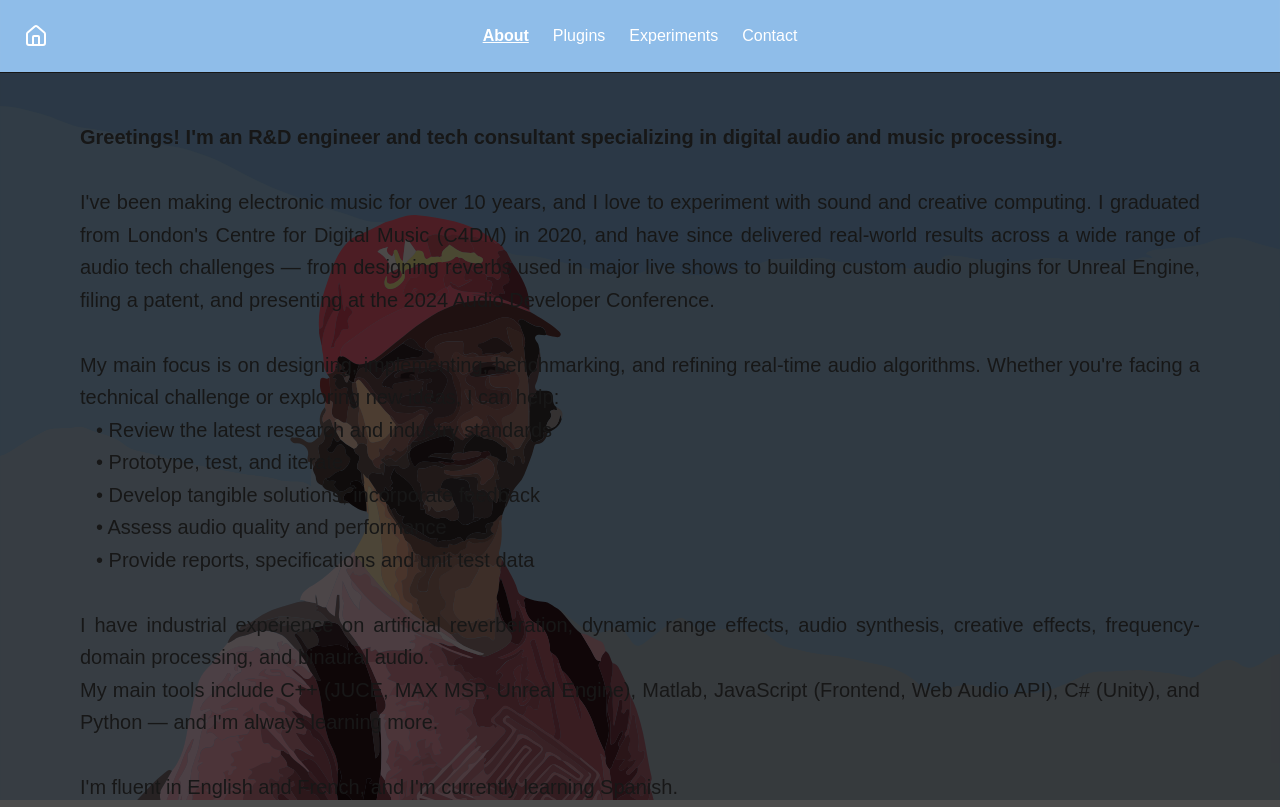
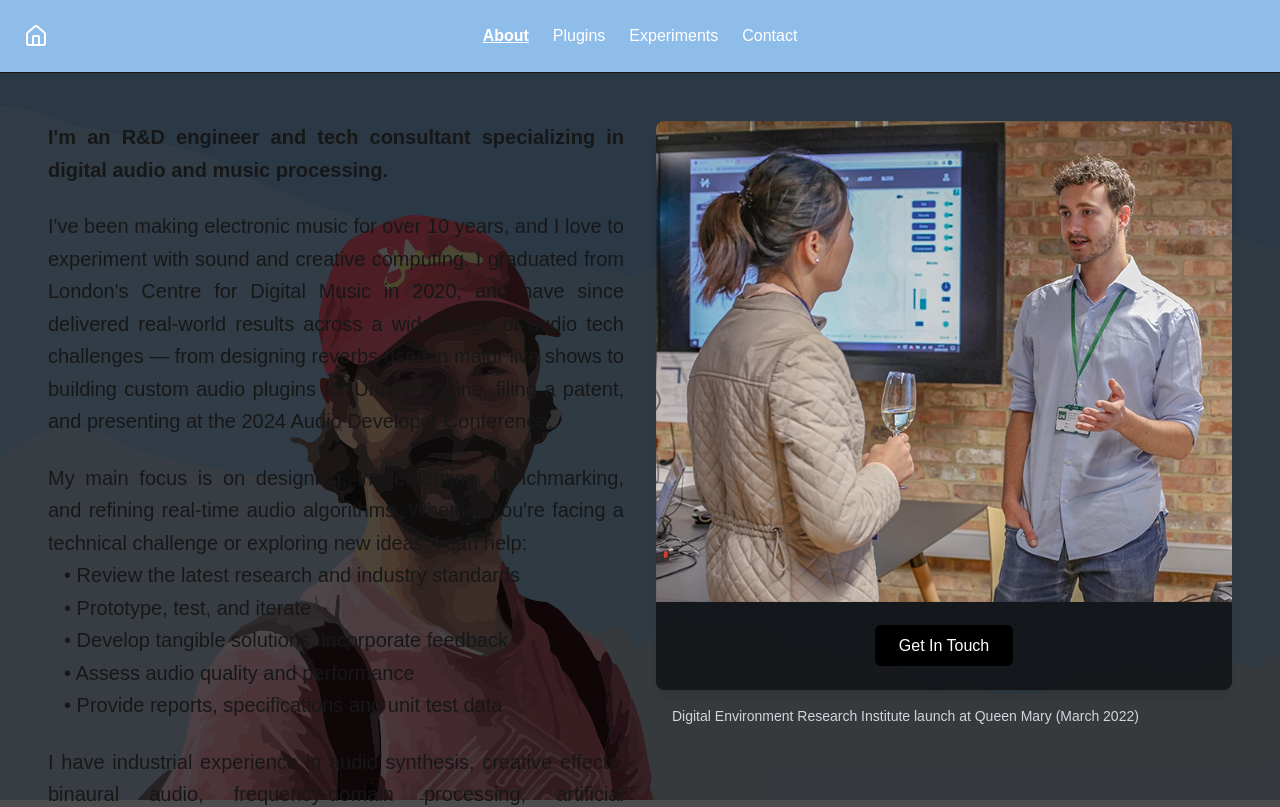
Before and after one commit to Selim-Sheta/Website, a Next.js app in the folder my-website/: page /about in a window 1280 px wide. Shown: the top 807 px of the page. Built offline with nearby package versions, Linux system fonts and the light colour scheme.

Commit message:
Improve about page

```diff
--- a/my-website/src/app/about/page.tsx
+++ b/my-website/src/app/about/page.tsx
@@ -1,39 +1,70 @@
 
 import Link from 'next/link';
-import AnimatedBackground from '../components/AnimatedBackground';
 import Header from '../components/Header';
 import Footer from '../components/Footer';
+import AnimatedBackground from '../components/AnimatedBackground';
+import ActionCard from '../components/ActionCard';
 
 export default function Page() {
+    const getInTouch = [
+        {
+          title: 'Get In Touch',
+          description: 'DERI Institute Launch.',
+          date: 'Mar 2022',
+          imageUrl: '/img/candid-1.webp',
+          link: '/contact',
+        }
+    ];
     return (
         <div className="relative min-h-screen overflow-hidden">
             <AnimatedBackground animate={false} />
-            <main className="relative z-0 flex flex-col min-h-screen bg-center bg-no-repeat bg-cover" >
+            <main className="main-layout" >
                 <Header />
                 {/* Hero Section */}
-                <section className="flex flex-col items-center justify-center flex-1 text-center p-12 bg-black/70">
-                        <p className="text-xl text-justify leading-relaxed mb-8 mx-8">
-                        <b>Greetings! I'm an R&D engineer and tech consultant specializing in digital audio and music processing.</b> <br/><br/>
+                <section className="main-section">
+                    <div className="split-layout">
+                        <div className="split-text">
+                            <p className="text-body">
+                                <b>I'm an R&D engineer and tech consultant specializing in digital audio and music processing.</b>
+                            </p>
+                            <p className="text-body">
                                 I've been making electronic music for over 10 years, and I love to experiment with sound and creative computing.
-                        I graduated from London's Centre for Digital Music (C4DM) in 2020, and have since delivered real-world results across a wide range
+                                I graduated from London's Centre for Digital Music in 2020, and have since delivered real-world results across a wide range
                                 of audio tech challenges — from designing reverbs used in major live shows to building custom audio plugins for
-                        Unreal Engine, filing a patent, and presenting at the 2024 Audio Developer Conference. <br/><br/>
+                                Unreal Engine, filing a patent, and presenting at the 2024 Audio Developer Conference. </p>
+                            <p className="text-body">
                                 My main focus is on designing, implementing, benchmarking, and refining real-time audio algorithms.
                                 Whether you're facing a technical challenge or exploring new ideas, I can help:<br/>
                                 <span className="inline-block ml-4">• Review the latest research and industry standards</span><br/>
                                 <span className="inline-block ml-4">• Prototype, test, and iterate</span><br/>
                                 <span className="inline-block ml-4">• Develop tangible solutions, incorporate feedback</span><br/>
                                 <span className="inline-block ml-4">• Assess audio quality and performance</span><br/>
-                        <span className="inline-block ml-4">• Provide reports, specifications and unit test data</span><br/><br/>
-                        I have industrial experience on artificial reverberation, dynamic range effects,
-                        audio synthesis, creative effects, frequency-domain processing, and binaural audio. <br/>
-                        My main tools include C++ (JUCE, MAX MSP, Unreal Engine), Matlab, JavaScript (Frontend, Web Audio API), C# (Unity), and Python — and I'm always learning more. <br/><br/>
+                                <span className="inline-block ml-4">• Provide reports, specifications and unit test data</span>
+                            </p>
+                            <p className="text-body">
+                                I have industrial experience in audio synthesis, creative effects, binaural audio, frequency-domain processing,
+                                artificial reverberation, dynamic range effects, and more.
+                            </p>
+                            <p className="text-body">
+                                My main tools include C++ (JUCE, MAX MSP, Unreal Engine), Matlab, JavaScript (Frontend, Web Audio API), C# (Unity), and Python — and I'm always learning more.
+                            </p>
+                            <p className="text-body">
                                 I'm fluent in English and French, and I'm currently learning Spanish.<br/>
                                 Finally, I'm addicted to Chess. <a className="link-style" href="https://link.chess.com/friend/5SGeOR" target="_blank" rel="noopener noreferrer">Add me on chess.com!</a>
                             </p>
-                    <Link href="/contact" className="bg-black text-white px-6 py-3 rounded-md hover:bg-gray-800">
-                        Get In Touch
-                    </Link>
+                        </div>
+                        <div className='split-image'>
+                            <ActionCard
+                                imageUrl="/img/candid-1.webp"
+                                buttonLabel="Get In Touch"
+                                buttonHref="/contact"
+                                description=""
+                            />
+                            <p className="p-4 mb-4 text-sm text-gray-300 text-left">
+                                Digital Environment Research Institute launch at Queen Mary (March 2022)
+                            </p>
+                        </div>
+                    </div>
                 </section>
                 {/* Videos */}
                 <section className="p-6 flex flex-col items-center justify-center bg-black/70">
--- /dev/null
+++ b/my-website/src/app/components/ActionCard.tsx
@@ -0,0 +1,34 @@
+import Link from 'next/link';
+
+interface ActionCardProps {
+  imageUrl: string;
+  buttonLabel: string;
+  buttonHref: string;
+  description: string;
+}
+
+export default function ActionCard({ imageUrl, buttonLabel, buttonHref, description }: ActionCardProps) {
+  return (
+    <div className="bg-black/60 rounded-lg overflow-hidden shadow-lg flex flex-col h-full">
+      {/* Image*/}
+      <div className="relative pb-8 w-full h-full">
+        <img
+          src={imageUrl}
+          alt={buttonLabel}
+          className="w-full h-full object-cover"
+        />
+      </div>
+
+      {/* Button */}
+      <div className="pb-8">
+        <Link
+          href={buttonHref}
+          className="bg-black text-white px-6 py-3 rounded-md hover:bg-gray-800 text-center"
+        >
+          {buttonLabel}
+        </Link>
+      </div>
+    </div>
+
+  );
+}
--- a/my-website/src/app/globals.css
+++ b/my-website/src/app/globals.css
@@ -41,7 +41,7 @@ select,
     user-select: text;
 }
 
-.link-style{
+.link-style {
     @apply text-[var(--theme-color-3)] hover:text-[var(--theme-color-1)] transition-colors;
 }
 
@@ -50,8 +50,13 @@ select,
 }
 
 @keyframes chroma-shift {
-    0% { background-position: 0% 50%; }
-    100% { background-position: 100% 50%; }
+    0% {
+        background-position: 0% 50%;
+    }
+
+    100% {
+        background-position: 100% 50%;
+    }
 }
 
 .chroma {
@@ -62,3 +67,27 @@ select,
     -webkit-text-fill-color: transparent;
     animation: chroma-shift 8s alternate ease-in-out infinite;
 }
+
+.main-layout {
+    @apply relative z-0 flex flex-col min-h-screen bg-center bg-no-repeat bg-cover;
+}
+
+.main-section {
+    @apply flex flex-col items-center justify-center flex-1 text-center p-6 md:p-12 bg-black/70
+}
+
+.split-layout {
+    @apply flex flex-col lg:flex-row items-start justify-center gap-8;
+}
+
+.split-text {
+    @apply w-full lg:w-1/2;
+}
+
+.split-image {
+    @apply w-full lg:w-1/2;
+}
+
+.text-body {
+    @apply text-base lg:text-xl text-justify leading-relaxed mb-6;
+}
--- a/my-website/src/app/page.tsx
+++ b/my-website/src/app/page.tsx
@@ -7,10 +7,10 @@ export default function Home() {
     return (
         <div className="relative min-h-screen overflow-hidden">
             <AnimatedBackground />
-            <main className="relative z-0 flex flex-col min-h-screen bg-center bg-no-repeat bg-cover" >
+            <main className="main-layout" >
                 <Header />
                 {/* Hero Section */}
-                <section className="flex flex-col items-center justify-center flex-1 text-center p-12 bg-black/70">
+                <section className="main-section">
                     <h1 className="chroma text-5xl font-bold mb-6">Hello, I'm Selim.</h1>
                     <p className="text-xl mb-8">
                         I craft real-time audio algorithms that power sound and music applications. <br /> Let's work together to turn complex ideas into practical solutions!
--- a/my-website/src/app/plugins/page.tsx
+++ b/my-website/src/app/plugins/page.tsx
@@ -7,10 +7,10 @@ import Footer from '../components/Footer';
 export default function Page() {
     return (
         <div className="relative min-h-screen overflow-hidden">
-            <main className="relative z-0 flex flex-col min-h-screen bg-center bg-no-repeat bg-cover" >
+            <main className="main-layout" >
                 <Header />
                 {/* Hero Section */}
-                <section className="flex flex-col items-center justify-center flex-1 text-center p-12 bg-black/70">
+                <section className="main-section">
                     <h1 className="chroma text-5xl font-bold my-6 py-6">Coming Soon...</h1>
                 </section>
                 <Footer/>
```
Also changed, not shown: my-website/public/img/candid-1.webp (added), my-website/todo.txt (added). Lines whose indentation alone changed are shown as unchanged.
